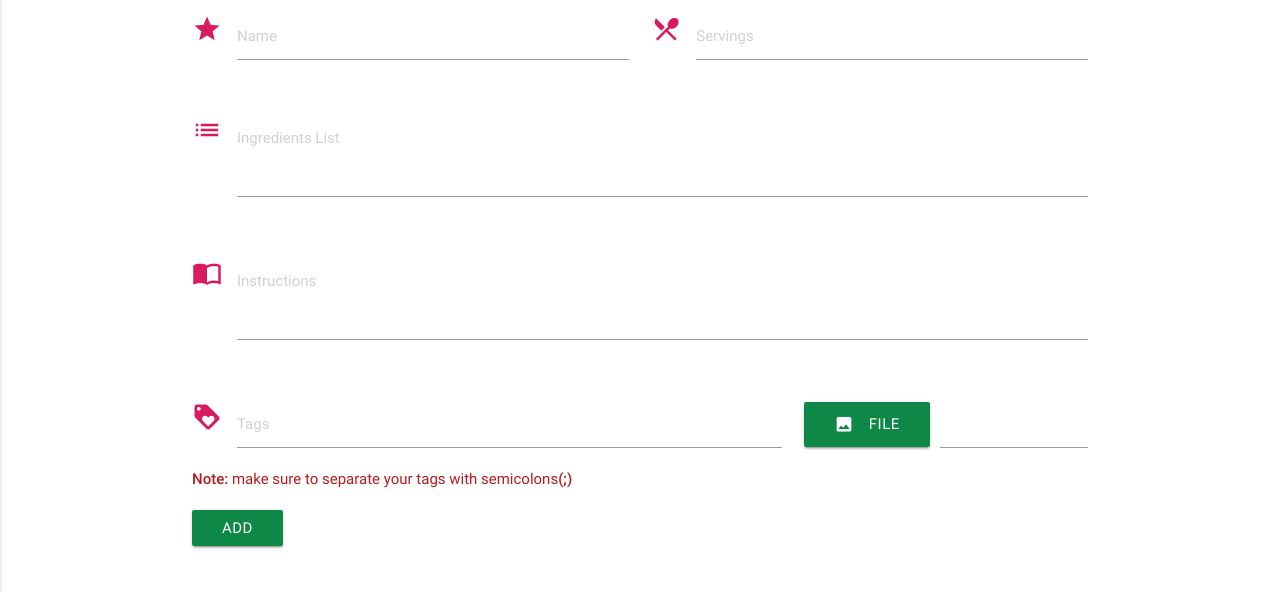
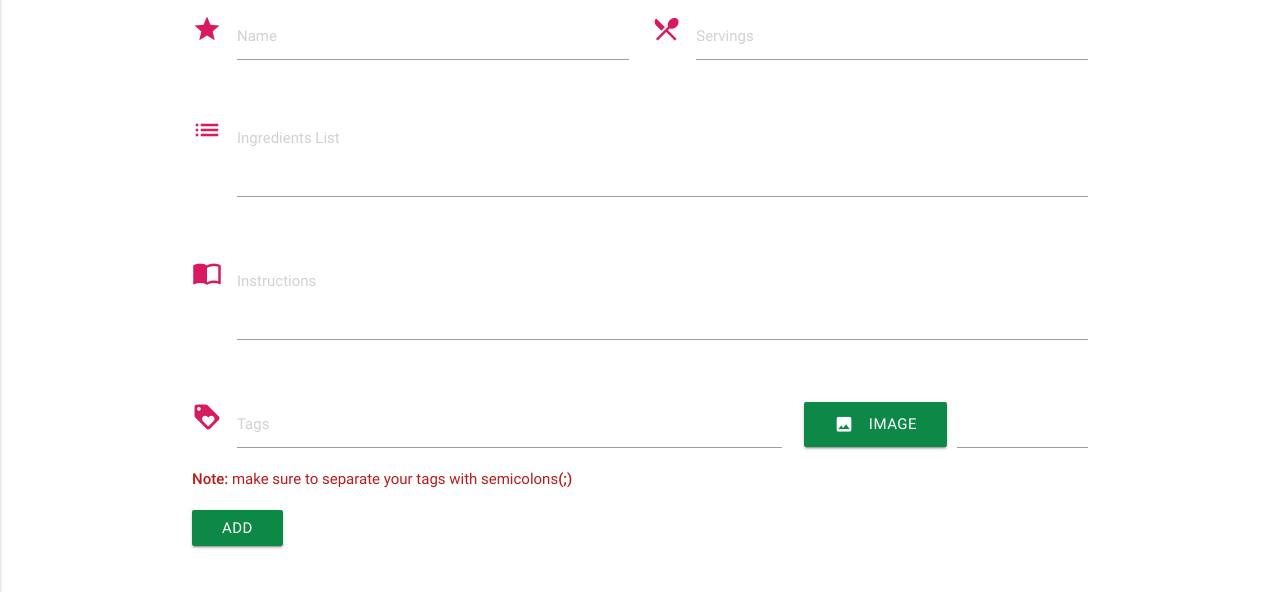
Before and after one commit to Alicja-Malinowska/Meal_Planner, a Flask app: page /recipes/add in a window 1280 px wide. Shown: the part 153-745 px from the top of the page. Run offline with Flask 2, Linux system fonts and the light colour scheme; the visitor is signed in with stand-in values (Sample User, id 1); some libraries are stand-ins or nearby versions.

Commit message:
'file' changed to 'image'

```diff
--- a/templates/add-recipe.html
+++ b/templates/add-recipe.html
@@ -47,7 +47,7 @@
       <div class="input-field file-field col s12 m4">
         <div class="btn">
           <i class="material-icons left button-icon">image</i>
-          <span>File</span>
+          <span>Image</span>
           {{ form.image}}
         </div>
 
--- a/templates/edit-recipe.html
+++ b/templates/edit-recipe.html
@@ -55,7 +55,7 @@
     <div class="input-field file-field col s10">
       <div class="btn">
         <i class="material-icons left button-icon">image</i>
-        <span>File</span>
+        <span>Image</span>
         {{ form.image}}
       </div>
 
```
